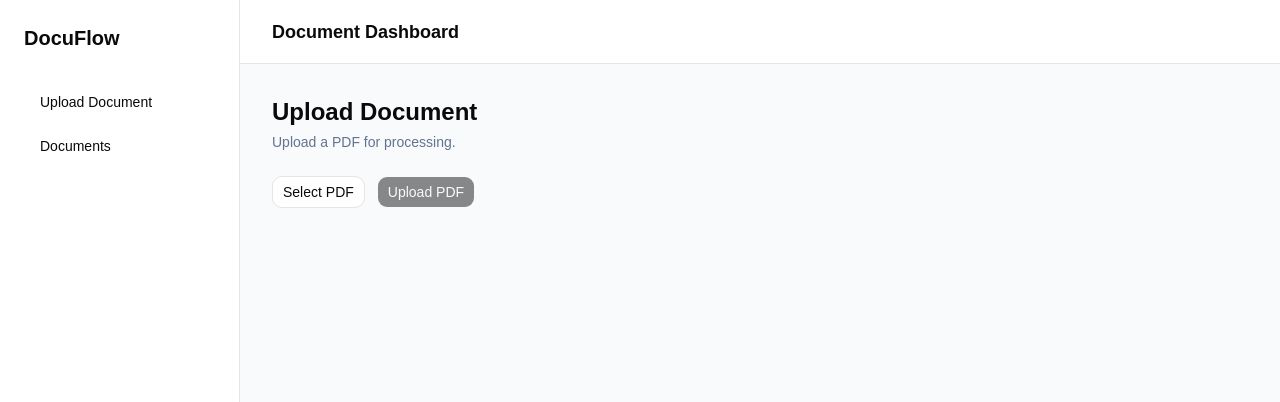
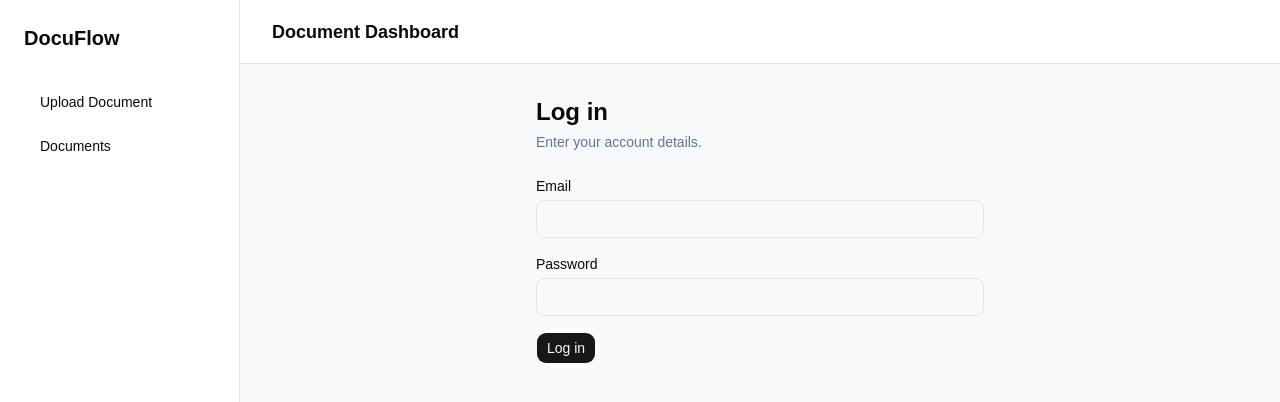
Before and after one commit to DUCANHTRA/document-processing-platform, a React (Vite) app in the folder client/: page /login in a window 1280 px wide. Shown: the top 402 px of the page. Built offline with nearby package versions, Linux system fonts and the light colour scheme.

Commit message:
add simple login endpoints and pages

```diff
--- a/client/src/App.tsx
+++ b/client/src/App.tsx
@@ -1,6 +1,7 @@
 import { NavLink, Routes, Route } from "react-router";
 import UploadPage from "@/pages/UploadPage";
 import DocumentsPage from "@/pages/DocumentsPage";
+import LoginPage from "@/pages/LoginPage";
 
 function App() {
   return (
@@ -44,6 +45,7 @@ function App() {
 
         <main className="p-8">
           <Routes>
+            <Route path="/login" element={<LoginPage />} />
             <Route path="/upload" element={<UploadPage />} />
             <Route path="/documents" element={<DocumentsPage />} />
             <Route path="*" element={<UploadPage />} />
--- /dev/null
+++ b/client/src/api/auth.ts
@@ -0,0 +1,26 @@
+interface LoginResponse {
+  token: string;
+}
+
+const tokenKey = "document-processing-token";
+
+export async function login(email: string, password: string): Promise<void> {
+  const response = await fetch("/api/auth/login", {
+    method: "POST",
+    headers: {
+      "Content-Type": "application/json",
+    },
+    body: JSON.stringify({ email, password }),
+  });
+
+  if (!response.ok) {
+    throw new Error("Email or password is incorrect.");
+  }
+
+  const data: LoginResponse = await response.json();
+  sessionStorage.setItem(tokenKey, data.token);
+}
+
+export function getToken(): string | null {
+  return sessionStorage.getItem(tokenKey);
+}
--- /dev/null
+++ b/client/src/pages/LoginPage.tsx
@@ -0,0 +1,74 @@
+import { useState, type FormEvent } from "react";
+import { useNavigate } from "react-router";
+import { login } from "@/api/auth";
+import { Button } from "@/components/ui/button";
+
+function LoginPage() {
+  const navigate = useNavigate();
+  const [email, setEmail] = useState("");
+  const [password, setPassword] = useState("");
+  const [error, setError] = useState<string | null>(null);
+  const [isLoggingIn, setIsLoggingIn] = useState(false);
+
+  async function handleSubmit(event: FormEvent<HTMLFormElement>) {
+    event.preventDefault();
+    setError(null);
+    setIsLoggingIn(true);
+
+    try {
+      await login(email, password);
+      navigate("/documents");
+    } catch (loginError) {
+      setError(
+        loginError instanceof Error
+          ? loginError.message
+          : "Login failed."
+      );
+    } finally {
+      setIsLoggingIn(false);
+    }
+  }
+
+  return (
+    <section className="mx-auto max-w-md">
+      <h2 className="text-2xl font-bold">Log in</h2>
+      <p className="mt-1 text-sm text-slate-500">
+        Enter your account details.
+      </p>
+
+      <form className="mt-6 space-y-4" onSubmit={handleSubmit}>
+        <label className="block text-sm">
+          Email
+          <input
+            className="mt-1 w-full rounded-md border px-3 py-2"
+            type="email"
+            autoComplete="email"
+            required
+            value={email}
+            onChange={(event) => setEmail(event.target.value)}
+          />
+        </label>
+
+        <label className="block text-sm">
+          Password
+          <input
+            className="mt-1 w-full rounded-md border px-3 py-2"
+            type="password"
+            autoComplete="current-password"
+            required
+            value={password}
+            onChange={(event) => setPassword(event.target.value)}
+          />
+        </label>
+
+        {error && <p className="text-sm text-red-600">{error}</p>}
+
+        <Button type="submit" disabled={isLoggingIn}>
+          {isLoggingIn ? "Logging in..." : "Log in"}
+        </Button>
+      </form>
+    </section>
+  );
+}
+
+export default LoginPage;
--- a/client/tsconfig.app.json
+++ b/client/tsconfig.app.json
@@ -7,7 +7,6 @@
     "types": ["vite/client"],
     "allowArbitraryExtensions": true,
     "skipLibCheck": true,
-    "baseUrl": ".",
     "paths": {
       "@/*": ["./src/*"]
     },
```
